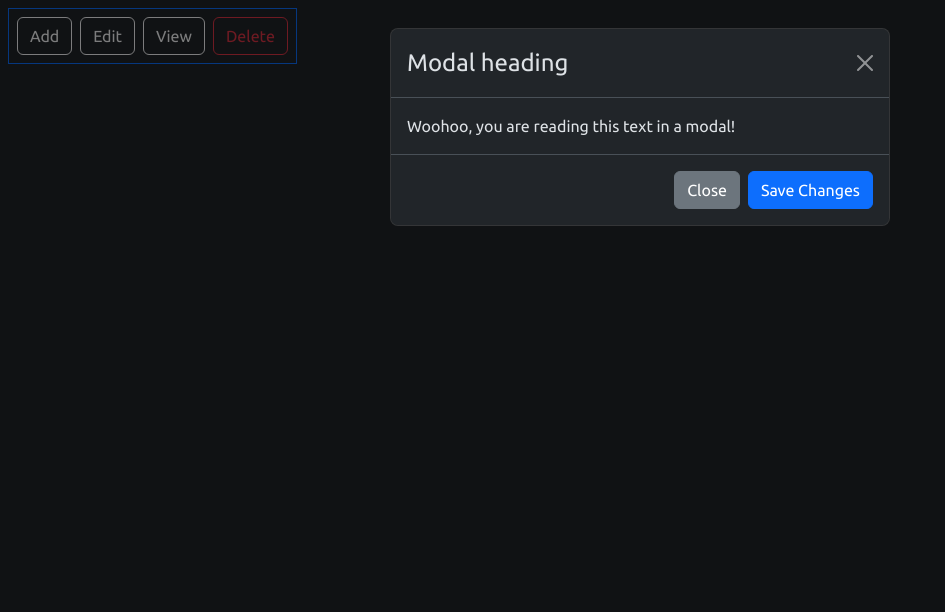
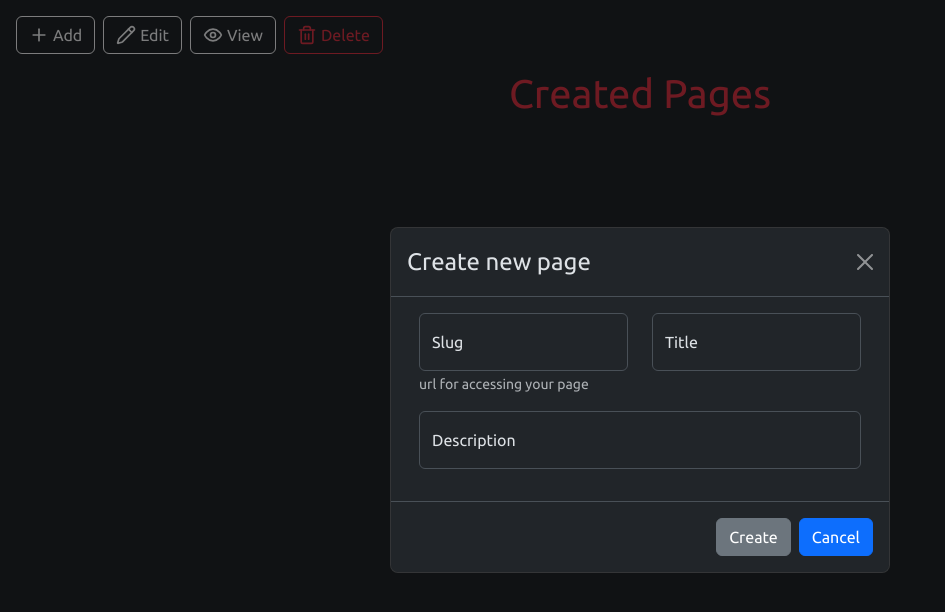
Before and after one commit to AtanasVA/cms_project, a Next.js app: page / in a window 1280 px wide. Both pictures are taken after a click on the button "Add". Shown: the top 612 px of the page, without its empty margins (0-945 px from the left). Built offline with nearby package versions, Linux system fonts and the light colour scheme.

Commit message:
Add lucide-icons + implement modal form

```diff
--- a/package.json
+++ b/package.json
@@ -13,6 +13,7 @@
     "@t3-oss/env-nextjs": "^0.10.1",
     "bootstrap": "^5.3.3",
     "geist": "^1.3.0",
+    "lucide-react": "^0.378.0",
     "next": "^14.2.1",
     "react": "18.2.0",
     "react-bootstrap": "^2.10.2",
--- a/src/app/_components/Header/page.tsx
+++ b/src/app/_components/Header/page.tsx
@@ -1,58 +1,68 @@
 "use client";
 import { useState } from "react";
 import Button from "react-bootstrap/Button";
-import Modal from "react-bootstrap/Modal";
+import ModalView from "../Modal/page";
 
-type ModalProps = {
-  isOpen: boolean;
-  handleClose: () => void;
-};
-
-const ModalView = ({ isOpen, handleClose }: ModalProps) => {
-  return (
-    <>
-      <Modal show={isOpen} onHide={handleClose}>
-        <Modal.Header closeButton>
-          <Modal.Title>Modal heading</Modal.Title>
-        </Modal.Header>
-        <Modal.Body>Woohoo, you are reading this text in a modal!</Modal.Body>
-        <Modal.Footer>
-          <Button variant="secondary" onClick={handleClose}>
-            Close
-          </Button>
-          <Button variant="primary" onClick={handleClose}>
-            Save Changes
-          </Button>
-        </Modal.Footer>
-      </Modal>
-    </>
-  );
-};
-
+import { Trash2, Plus, Pencil, Eye } from "lucide-react";
 const Header = () => {
   const [isModalOpen, setIsModalOpen] = useState<boolean>(false);
+  const [isEdit, setIsEdit] = useState<boolean>(false);
 
-  const handleModalOpen = () => setIsModalOpen(true);
-  const handleModalClose = () => setIsModalOpen(false);
+  const handleModalOpenCreate = () => {
+    setIsModalOpen(true);
+  };
+  const handleModalOpenEdit = () => {
+    setIsModalOpen(true);
+    setIsEdit(true);
+  };
+
+  const handleModalClose = () => {
+    setIsModalOpen(false);
+    setIsEdit(false);
+  };
 
   const handleOnView = () => console.log("Something Viewed");
   const handleOnDelete = () => console.log("Something Deleted");
 
   return (
-    <div className="m-2 p-2 border border-primary d-inline-flex w-auto gap-2">
-      <Button variant="outline-light" onClick={handleModalOpen}>
+    <div className="m-2 p-2 d-inline-flex w-auto gap-2">
+      <Button
+        className="d-flex align-items-center gap-1"
+        variant="outline-light"
+        onClick={handleModalOpenCreate}
+      >
+        {<Plus size={20} />}
         Add
       </Button>
-      <Button variant="outline-light" onClick={handleModalOpen}>
+      <Button
+        className="d-flex align-items-center gap-1"
+        variant="outline-light"
+        onClick={handleModalOpenEdit}
+      >
+        {<Pencil size={20} />}
         Edit
       </Button>
-      <Button variant="outline-light" onClick={handleOnView}>
+      <Button
+        className="d-flex align-items-center gap-1"
+        variant="outline-light"
+        onClick={handleOnView}
+      >
+        {<Eye size={20} />}
         View
       </Button>
-      <Button variant="outline-danger" onClick={handleOnDelete}>
+      <Button
+        className="d-flex align-items-center gap-1"
+        variant="outline-danger"
+        onClick={handleOnDelete}
+      >
+        {<Trash2 size={20} />}
         Delete
       </Button>
-      <ModalView isOpen={isModalOpen} handleClose={handleModalClose} />
+      <ModalView
+        isOpen={isModalOpen}
+        handleClose={handleModalClose}
+        isEdit={isEdit}
+      />
     </div>
   );
 };
--- /dev/null
+++ b/src/app/_components/Modal/page.tsx
@@ -0,0 +1,35 @@
+import Button from "react-bootstrap/Button";
+import Modal from "react-bootstrap/Modal";
+import ModalForm from "../ModalForm/page";
+
+type ModalProps = {
+  isOpen: boolean;
+  handleClose: () => void;
+  isEdit: boolean;
+};
+
+const ModalView = ({ isOpen, handleClose, isEdit }: ModalProps) => {
+  const modalTitle = isEdit ? "Edit existing pages" : "Create new page";
+  const saveButtonText = isEdit ? "Update" : "Create";
+
+  return (
+    <Modal show={isOpen} onHide={handleClose} centered backdrop="static">
+      <Modal.Header closeButton>
+        <Modal.Title>{modalTitle}</Modal.Title>
+      </Modal.Header>
+      <Modal.Body>
+        <ModalForm isEdit={isEdit} />
+      </Modal.Body>
+      <Modal.Footer>
+        <Button variant="secondary" onClick={handleClose} type="submit">
+          {saveButtonText}
+        </Button>
+        <Button variant="primary" onClick={handleClose}>
+          Cancel
+        </Button>
+      </Modal.Footer>
+    </Modal>
+  );
+};
+
+export default ModalView;
--- /dev/null
+++ b/src/app/_components/ModalForm/page.tsx
@@ -0,0 +1,73 @@
+import { Trash2 } from "lucide-react";
+import Form from "react-bootstrap/Form";
+import FloatingLabel from "react-bootstrap/FloatingLabel";
+import Container from "react-bootstrap/Container";
+import Row from "react-bootstrap/Row";
+import Col from "react-bootstrap/Col";
+import Button from "react-bootstrap/Button";
+
+type ModalFormProps = {
+  isEdit: boolean;
+  pagesData?: {
+    slug: string;
+    title: string;
+    description: string;
+  }[];
+};
+
+const ModalForm = ({ isEdit, pagesData }: ModalFormProps) => {
+  return (
+    <Form>
+      <Container>
+        <Row className={`${isEdit ? "d-flex align-items-center" : ""}`}>
+          <Col md={isEdit ? 0 : 6}>
+            <Form.Group className="mb-3 flex-inline" controlId="form-slug">
+              <FloatingLabel controlId="slug" label="Slug" className="mb-3">
+                <Form.Control placeholder="text-muted" />
+                {!isEdit && (
+                  <Form.Text className="text-muted">
+                    url for accessing your page
+                  </Form.Text>
+                )}
+              </FloatingLabel>
+            </Form.Group>
+          </Col>
+          <Col md={isEdit ? 0 : 6}>
+            <Form.Group
+              className="mb-3 flex-inline"
+              controlId="form-meta-title"
+            >
+              <FloatingLabel
+                controlId="meta-title"
+                label="Title"
+                className="mb-3"
+              >
+                <Form.Control placeholder="My first page" />
+              </FloatingLabel>
+            </Form.Group>
+          </Col>
+          <Col md={isEdit ? 4 : 0}>
+            <Form.Group className="mb-3" controlId="form-meta-description">
+              <FloatingLabel
+                controlId="meta-description"
+                label="Description"
+                className="mb-3"
+              >
+                <Form.Control placeholder="This is just a test" />
+              </FloatingLabel>
+            </Form.Group>
+          </Col>
+          {isEdit && (
+            <Col md={2}>
+              <Button variant="outline-danger" onClick={() => {}}>
+                {<Trash2 />}
+              </Button>
+            </Col>
+          )}
+        </Row>
+      </Container>
+    </Form>
+  );
+};
+
+export default ModalForm;
```
Also changed, not shown: 1 other file (tests, documents, lock files or other folders).
